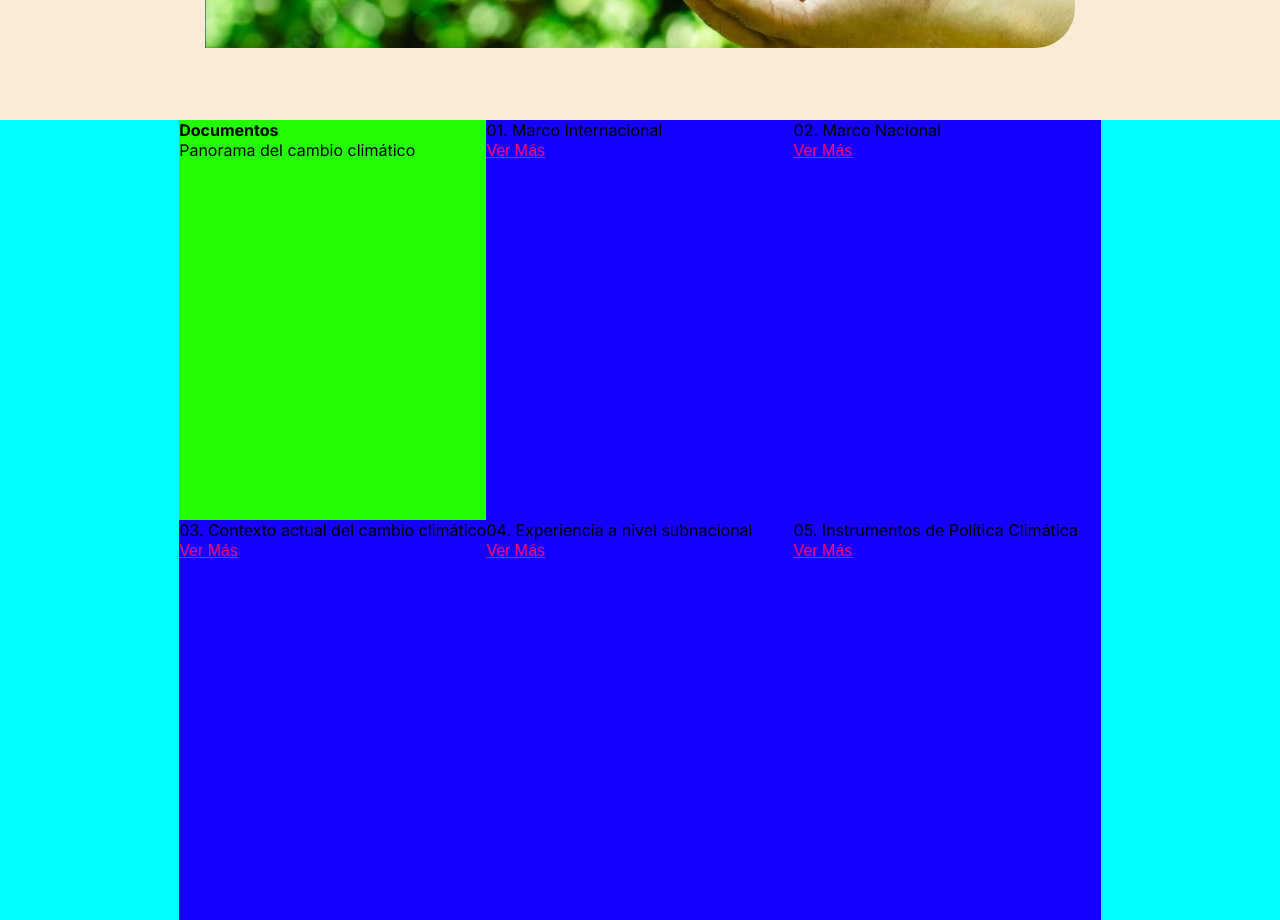
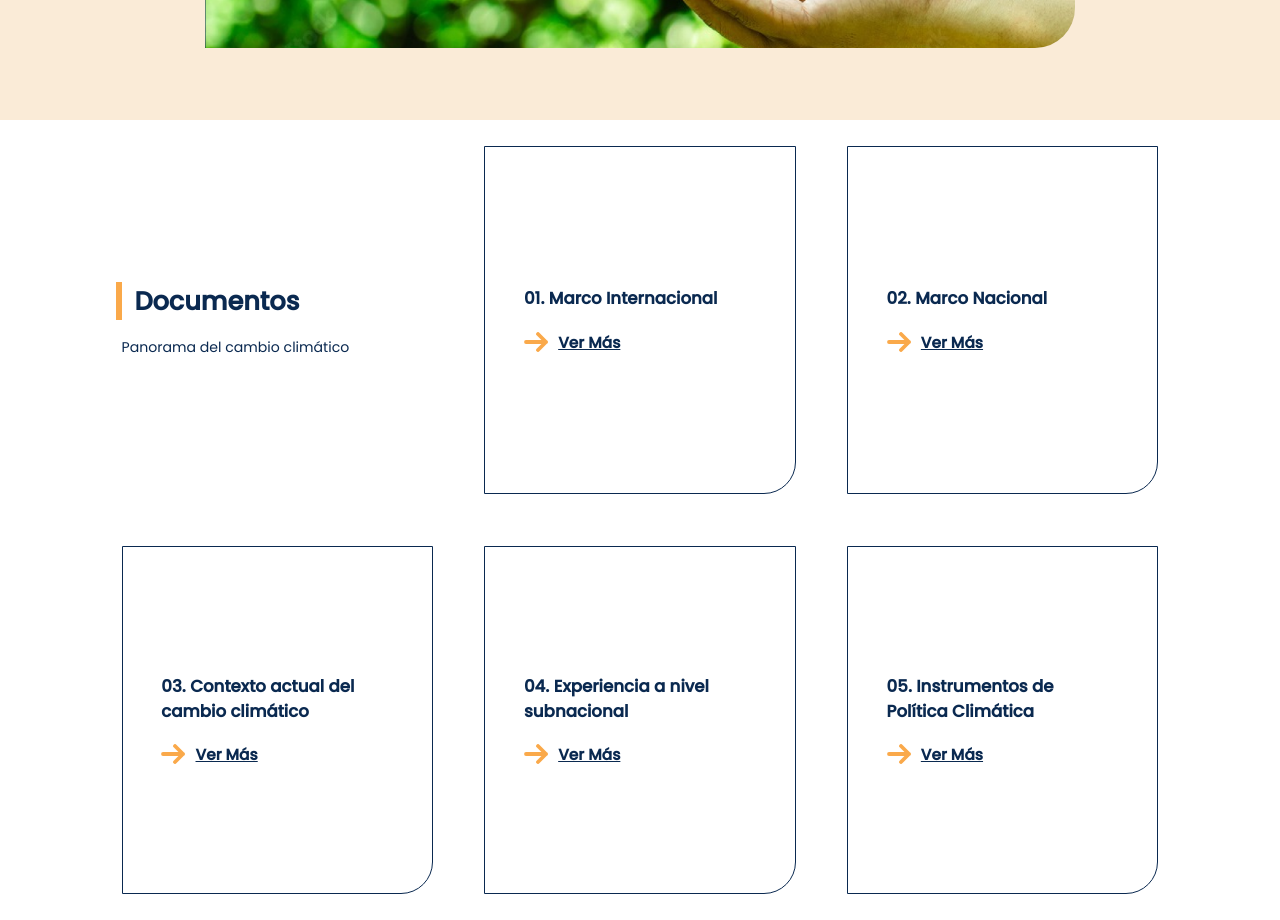
Before and after one commit to criaturaimaginaria/polea, a Next.js app: page / in a window 1280 px wide. Shown: the part 1680-2600 px from the top of the page. Built offline with nearby package versions, Linux system fonts and the light colour scheme.

Commit message:
document section finished

```diff
--- a/src/components/Proposals/index.jsx
+++ b/src/components/Proposals/index.jsx
@@ -94,17 +94,21 @@ function Proposals() {
     <div className={styles.container}>
       <div className={styles.wrapContainer}>
           <div className={styles.docElement}>
-            <b>Documentos</b>
-            <p>Panorama del cambio climático</p>
+            <p>Documentos</p>
+            <span>Panorama del cambio climático</span>
           </div>
         {elementos.map((elemento, index) => (
           <div key={index} className={styles.element}>
+            <div className={styles.elementChild}>
               <p>{elemento.contenido}</p>
+              <img src="./images/arrow.svg"></img>
               {index >= 0 && (
                 <button className={styles.moreButton} onClick={() => toggleContent(index)}>
                   {expandedIndex === index ? "Ver Menos" : "Ver Más"}
                 </button>
               )}
+            </div>
+
           </div>
         ))}
       </div>
--- a/src/components/Proposals/proposals.module.css
+++ b/src/components/Proposals/proposals.module.css
@@ -2,7 +2,6 @@
   /* position: relative; */
   width: 100vw;
   height: 100vh;
-  background-color: aqua;
   display: flex;
   flex-wrap: wrap;
   justify-content: space-around;
@@ -14,17 +13,70 @@
   grid-template-rows: repeat(2, 1fr);
   grid-column-gap: 0px;
   grid-row-gap: 0px;
+  width: 85%;
+  max-width: 80em;
 }
 
 .docElement{
-  background-color: rgb(34, 255, 0);
+  margin:min(2vw, 2em);
+  display: flex;
+  justify-content: center;
+  flex-direction: column;
+}
+
+.docElement p{
+  color: #0A2950;
+  margin-left: min(1vw, 1em);
+  font-size: min(2vw, 2em);
+  font-family: 'Poppins', sans-serif;
+  font-weight: 600;
+  margin-bottom: min(1.3vw, 1.3em);
+}
+
+.docElement p::before{
+  content: '';
+  position: absolute;
+  margin-left: min(-0.7vw, -0.7em);
+  width: min(0.4vw, 0.4em);
+  height: min(3vw, 3em);
+  background-color: #FAA94A;
+}
+
+.docElement span{
+  color: #0A2950;
+  font-size: min(1.1vw, 1.1em);
+  font-family: 'Poppins', sans-serif;
+  font-weight: 400;
 }
 
 .element {
-  background-color: rgb(21, 0, 255);
+  display: flex;
+  align-items: center;
+  justify-content: center;
+  flex-direction: column;
+ border: 1px solid #0A2950;
+ border-bottom-right-radius:min(2.5vw, 2.5em);
   /* margin: 20px;
   padding: 20px; */
   position: relative;
+  margin:min(2vw, 2em);
+}
+
+.elementChild{
+    width: 75%;
+}
+
+.element p {
+  color: #0A2950;
+  font-size: min(1.3vw, 1.3em);
+  font-family: 'Poppins', sans-serif;
+  font-weight: 600;
+  margin-bottom: min(1.3vw, 1.3em);
+}
+
+.elementChild img{
+  margin-right: min(0.8vw, 0.8em);
+  transform: translateY(20%);
 }
 
 .popUp {
@@ -65,8 +117,12 @@
   background: none;
   border: none;
   font-size: 16px;
-  color: rgb(255, 0, 115);
+  color: #0A2950;
   text-decoration: underline;
+
+  font-size: min(1.2vw, 1.2em);
+  font-family: 'Poppins', sans-serif;
+  font-weight: 600;
 }
 
 
```
Lines whose indentation alone changed are shown as unchanged.
